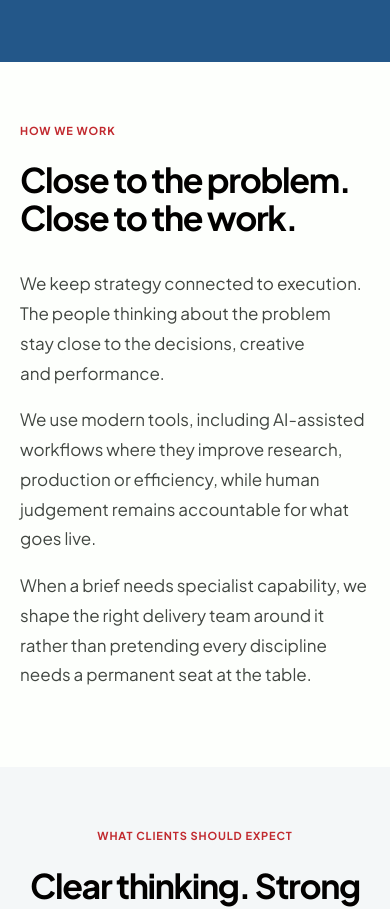
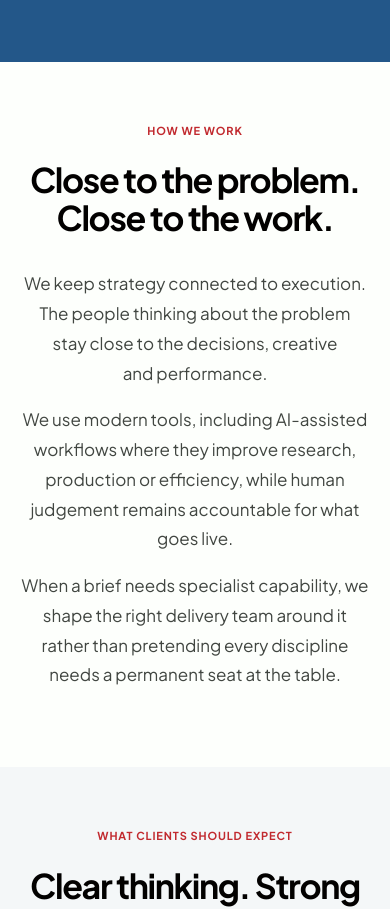
Before and after one commit to supportjovamedia/website, a Next.js app: page /about in a window 390 px wide. Shown: the part 907-1816 px from the top of the page. Built offline with nearby package versions, Linux system fonts and the light colour scheme.

Commit message:
Center About approach section on mobile

```diff
--- a/app/about/page.js
+++ b/app/about/page.js
@@ -31,7 +31,7 @@ export default function Page() {
         </div>
       </section>
       <section className="section">
-        <div className="shell split">
+        <div className="shell split about-approach">
           <div>
             <div className="kicker">How we work</div>
             <h2>Close to the problem. Close to the work.</h2>
--- a/app/direction.css
+++ b/app/direction.css
@@ -1396,3 +1396,4 @@ textarea {
   .menu-toggle span { transition: none; }
   .mobile-menu:not([hidden]) .mobile-menu-inner > a { animation: none; }
 }
+@media screen and (max-width: 700px) { .about-approach { text-align: center; } }
```
